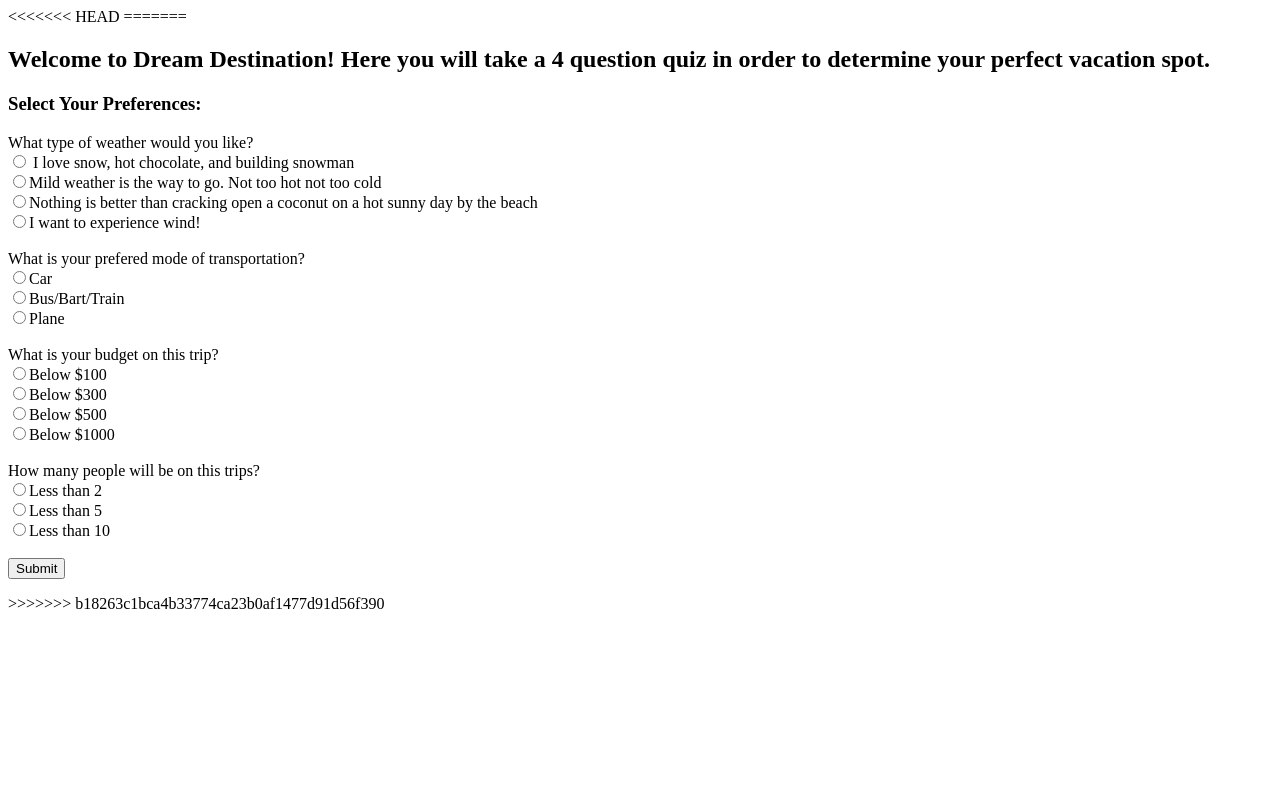
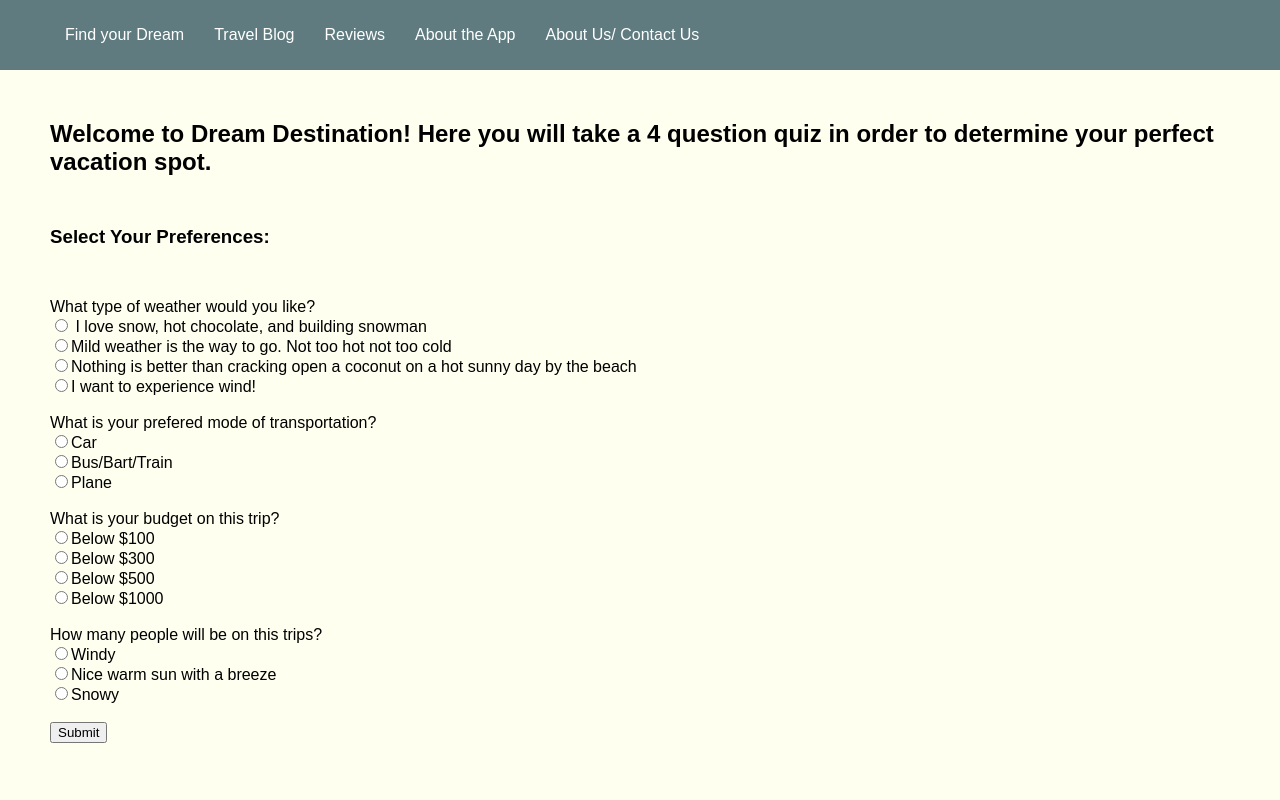
Before and after one commit to elvinng7/dreamdestination, a Python web app: template templates/questions.html in a window 1280 px wide. Run offline with Jinja, Linux system fonts and the light colour scheme; the template is opened without the code that fills it, so the values that code supplies are empty.

Commit message:
quiz page css

```diff
--- a/templates/questions.html
+++ b/templates/questions.html
@@ -1,33 +1,74 @@
+<!DOCTYPE html>
+<title>Quiz Page</title>
+<style>
+body {
+  background-color: #FFFFF0;
+  margin: 0px;
+  font-family: sans-serif;
+}
 
-<<<<<<< HEAD
-=======
-<h2>Welcome to Dream Destination! Here you will take a 4 question quiz in order to determine
+.navbar {
+  background-color: #5F7B7F;
+  padding: 10px;
+  color: white;
+}
+
+li {
+  float: left;
+}
+li a {
+  display: flex;
+  text-align: center;
+  justify-content: center;
+  padding: 0px 15px;
+  color: white;
+  text-decoration: none;
+}
+ul {
+  overflow: hidden;
+  list-style-type: none;
+}
+
+li a:hover {
+  background-color: #303D40
+}
+</style>
+
+<div class="navbar">
+  <ul>
+  <li><a href="">Find your Dream</a></li>
+  <li><a href="">Travel Blog</a></li>
+  <li><a href="">Reviews</a></li>
+  <li><a href="">About the App</a></li>
+  <li><a href="">About Us/ Contact Us</a></li>
+</ul>
+</div>
+<h2 style="margin:50px;">Welcome to Dream Destination! Here you will take a 4 question quiz in order to determine
    your perfect vacation spot.
 <h2/>
 
-<h3>Select Your Preferences: </h3>
-<form method=POST action="/result">
+<h3 style="margin: 50px;">Select Your Preferences: </h3>
+<form method=POST action="/results" style="margin:50px;">
   <label>What type of weather would you like?</label><br>
-    <input type="radio" name="question1" value="snow"> I love snow, hot chocolate, and building snowman <br>
-    <input type="radio" name="question1" value="mild">Mild weather is the way to go. Not too hot not too cold <br>
-    <input type="radio" name="question1" value="sunny">Nothing is better than cracking open a coconut on a hot sunny day by the beach<br>
-    <input type="radio" name="question1" value="windy">I want to experience wind!<br>
+  <input type="radio" name="question1" value="snow"> I love snow, hot chocolate, and building snowman <br>
+  <input type="radio" name="question1" value="mild">Mild weather is the way to go. Not too hot not too cold <br>
+  <input type="radio" name="question1" value="sunny">Nothing is better than cracking open a coconut on a hot sunny day by the beach<br>
+  <input type="radio" name="question1" value="windy">I want to experience wind!<br>
   <br>
   <label>What is your prefered mode of transportation?</label><br>
-    <input type="radio" name="question2" value="car">Car<br>
-    <input type="radio" name="question2" value="bus">Bus/Bart/Train<br>
-    <input type="radio" name="question2" value="plane">Plane<br>
+  <input type="radio" name="question2" value="windy">Car<br>
+  <input type="radio" name="question2" value="warm">Bus/Bart/Train<br>
+  <input type="radio" name="question2" value="snowy">Plane<br>
   <br>
   <label>What is your budget on this trip?</label><br>
-    <input type="radio" name="question3" value="100">Below $100<br>
-    <input type="radio" name="question3" value="300">Below $300<br>
-    <input type="radio" name="question3" value="500">Below $500<br>
-    <input type="radio" name="question3" value="1000">Below $1000<br>
+  <input type="radio" name="question3" value="windy">Below $100<br>
+  <input type="radio" name="question3" value="warm">Below $300<br>
+  <input type="radio" name="question3" value="snowy">Below $500<br>
+  <input type="radio" name="question3" value="snowy">Below $1000<br>
   <br>
   <label>How many people will be on this trips?</label><br>
-    <input type="radio" name="question4" value="2">Less than 2<br>
-    <input type="radio" name="question4" value="5">Less than 5<br>
-    <input type="radio" name="question4" value="10">Less than 10<br>
+  <input type="radio" name="question4" value="windy">Windy<br>
+  <input type="radio" name="question4" value="warm">Nice warm sun with a breeze<br>
+  <input type="radio" name="question4" value="snowy">Snowy<br>
   <br> <button>Submit</button>
 </form>
->>>>>>> b18263c1bca4b33774ca23b0af1477d91d56f390
```
